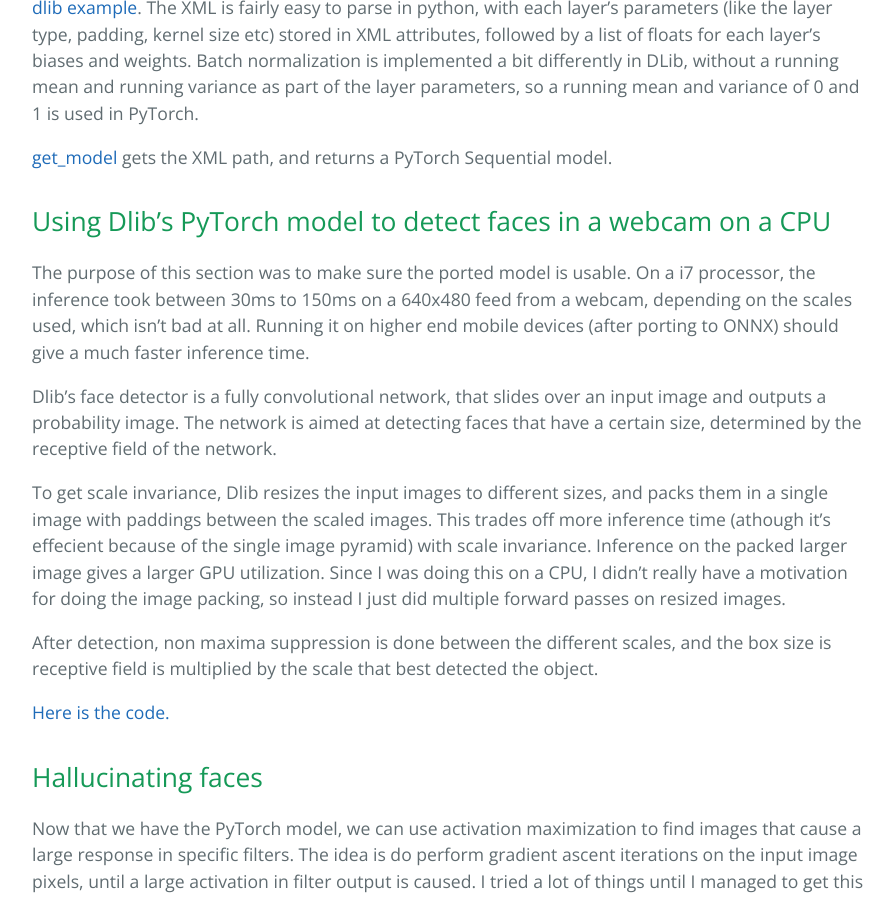
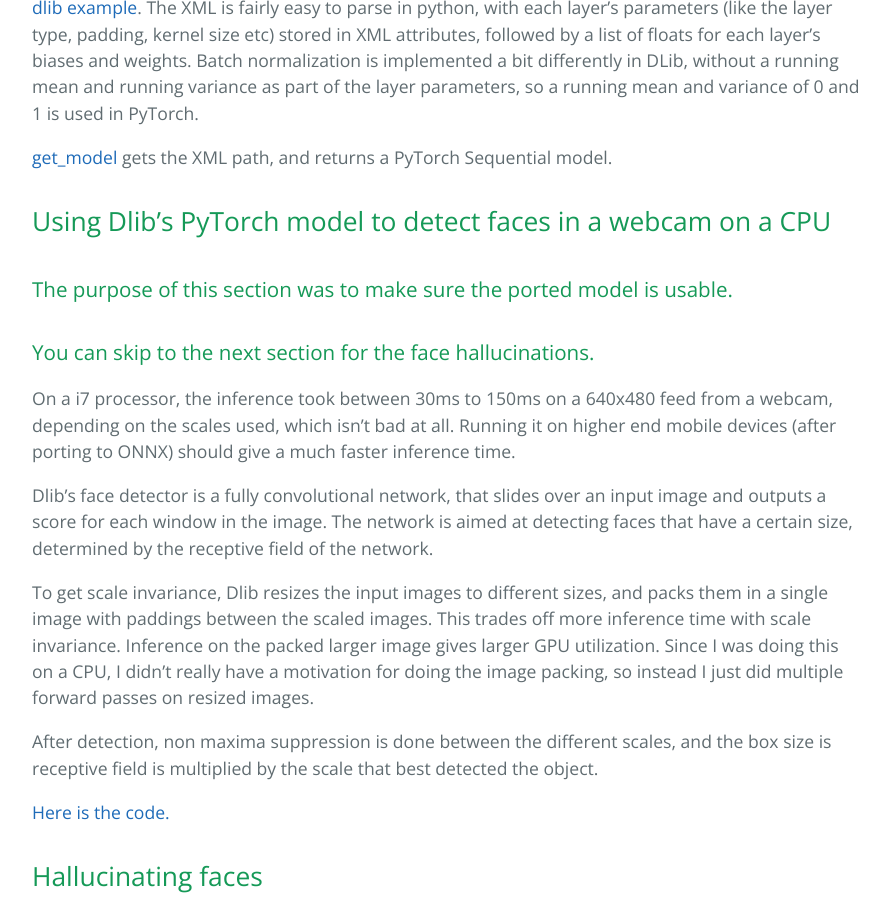
Before and after one commit to jacobgil/jacobgil.github.io, a Jekyll site: the page built from _posts/2018-03-31-hallucinating-faces-dlib-pytorch.md, in a window 1280 px wide and 900 px high, scrolled down 2006 px. Shown: the whole window, without its empty margins (192-1086 px from the left). Built offline with Jekyll 4.4.1, drawn with Linux system fonts in a browser that asks for light colours; our own code applies the rules of GitHub Pages for plain Markdown files; comment, search, counter and statistics services are not loaded.

Commit message:
Replace filter text

```diff
--- a/_posts/2018-03-31-hallucinating-faces-dlib-pytorch.md
+++ b/_posts/2018-03-31-hallucinating-faces-dlib-pytorch.md
@@ -33,16 +33,18 @@
 
 ## Using Dlib's PyTorch model to detect faces in a webcam on a CPU
 
-The purpose of this section was to make sure the ported model is usable.
+### The purpose of this section was to make sure the ported model is usable.
+### You can skip to the next section for the face hallucinations.
+
 On a i7 processor, the inference took between 30ms to 150ms on a 640x480 feed from a webcam, depending on the scales used, which isn't bad at all.
 Running it on higher end mobile devices (after porting to ONNX) should give a much faster inference time.
 
-Dlib's face detector is a fully convolutional network, that slides over an input image and outputs a probability image.
+Dlib's face detector is a fully convolutional network, that slides over an input image and outputs a score for each window in the image.
 The network is aimed at detecting faces that have a certain size, determined by the receptive field of the network.
 
 To get scale invariance, Dlib resizes the input images to different sizes, and packs them in a single image with paddings between the scaled images.
-This trades off more inference time (athough it's effecient because of the single image pyramid) with scale invariance.
-Inference on the packed larger image gives a larger GPU utilization.
+This trades off more inference time with scale invariance.
+Inference on the packed larger image gives larger GPU utilization.
 Since I was doing this on a CPU, I didn't really have a motivation for doing the image packing, so instead I just did multiple forward passes on resized images.
 
 After detection, non maxima suppression is done between the different scales, and the box size is receptive field is multiplied by the scale that best detected the object.
```
